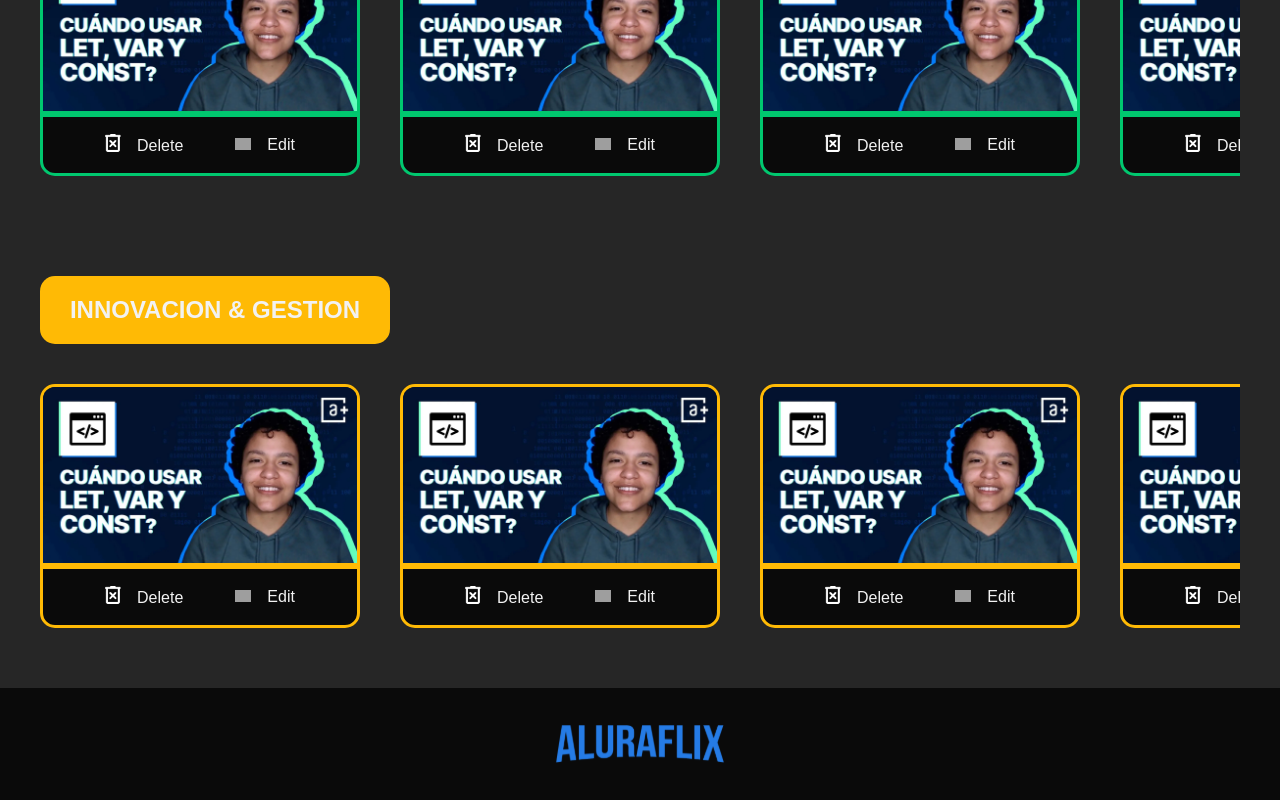
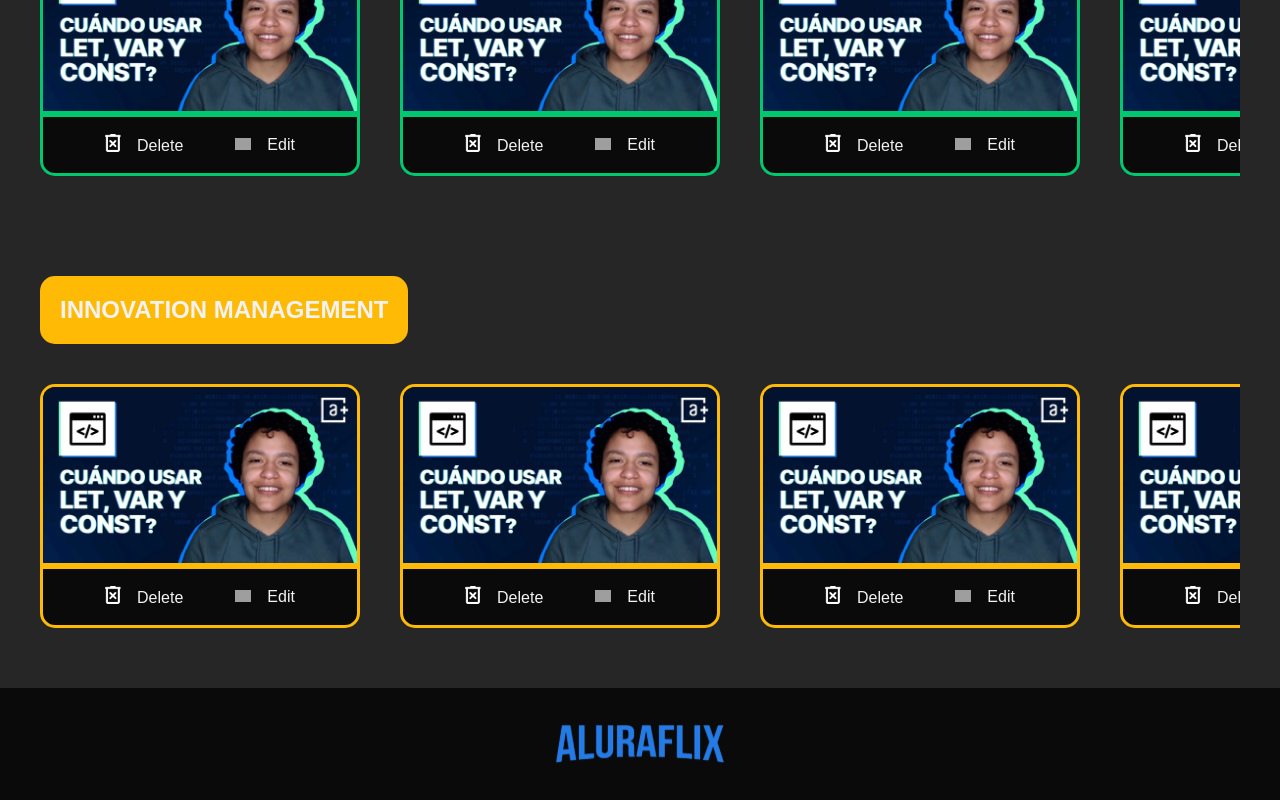
Before and after one commit to AbrahamOliden/aluraflix, a React (Vite) app: page /new-video in a window 1280 px wide. Shown: the part 1664-2464 px from the top of the page. Built offline with nearby package versions, Linux system fonts and the light colour scheme; grey boxes are pictures that could not be loaded.

Commit message:
rename to VideoContainer and fix imports

```diff
--- a/src/components/Home/index.jsx
+++ b/src/components/Home/index.jsx
@@ -1,11 +1,11 @@
-import VideosContainer from "../VideosContainer"
+import VideoContainer from "../VideosContainer"
 
 function Home() {
     return (
         <main id="home">
-            <VideosContainer text={"Front End"} color={"#6BD1FF"} />
-            <VideosContainer text={"Back End"} color={"#00C86F"} />
-            <VideosContainer text={"Innovacion & Gestion"} color={"#FFBA05"} />
+            <VideoContainer text={"Front End"} color={"#6BD1FF"} />
+            <VideoContainer text={"Back End"} color={"#00C86F"} />
+            <VideoContainer text={"Innovation Management"} color={"#FFBA05"} />
         </main>
     );
 };
--- a/src/components/VideosContainer/index.jsx
+++ b/src/components/VideosContainer/index.jsx
@@ -1,7 +1,7 @@
 import styled from "styled-components";
 import VideoCard from "../VideoCard";
 
-const StyledCarousel = styled.section`
+const StyledContainer = styled.section`
      display: flex;
      flex-flow: column nowrap;
      justify-content: flex-start;
@@ -38,9 +38,9 @@
     scrollbar-width: 12px;
 `;
 
-function Carousel({ text, color }) {
+function VideoContainer({ text, color }) {
     return (
-        <StyledCarousel >
+        <StyledContainer >
             <StyledButton $color={color} >{text}</StyledButton>
             <StyledList>
                 <VideoCard color={color} />
@@ -50,8 +50,8 @@
                 <VideoCard color={color} />
                 <VideoCard color={color} />
             </StyledList>
-        </StyledCarousel>
+        </StyledContainer>
     );
 };
 
-export default Carousel;
+export default VideoContainer;
```
